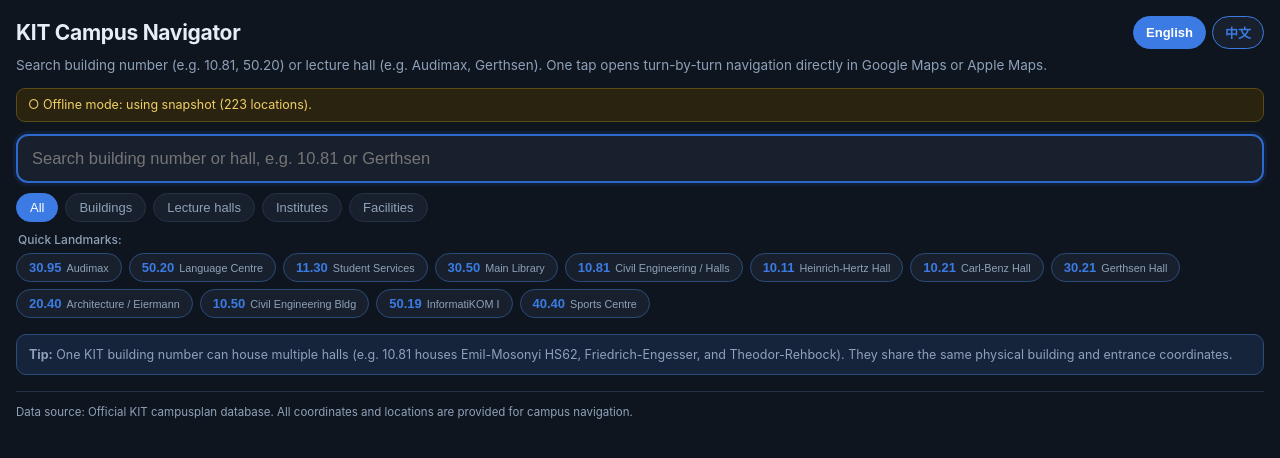
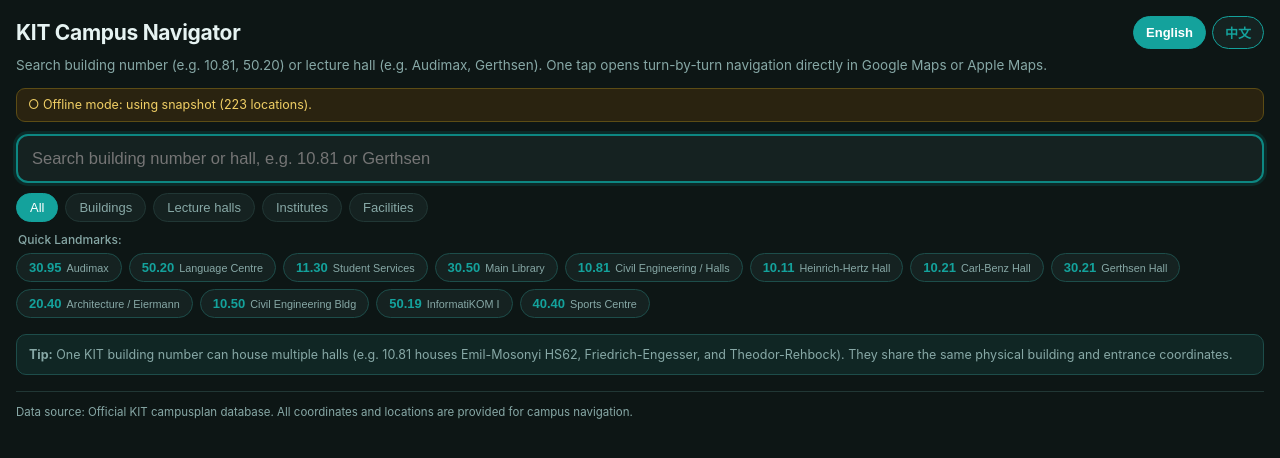
Before and after one commit to difeih/kit-campus-nav, a plain HTML site: page index.html in a window 1280 px wide. Drawn offline with Linux system fonts and the dark colour scheme; no server answers.

Commit message:
Update color palette to KIT teal #057A75

```diff
--- a/index.html
+++ b/index.html
@@ -10,34 +10,34 @@
 <meta property="og:type" content="website">
 <style>
 :root{
-  --kit-blue:#1e50a2;
-  --kit-blue-hover:#153d80;
-  --kit-blue-light:#eaf1fb;
-  --kit-blue-border:#99bcf0;
-  --bg-page:#f4f7fb;
+  --kit-blue:#057a75;
+  --kit-blue-hover:#035f5b;
+  --kit-blue-light:#eaf6f5;
+  --kit-blue-border:#9fd4d1;
+  --bg-page:#f4f9f8;
   --bg-card:#ffffff;
-  --text-main:#1c2530;
-  --text-sub:#52637a;
-  --border-light:#d8e2ee;
+  --text-main:#152423;
+  --text-sub:#4f6b69;
+  --border-light:#d6e7e5;
   --apple-btn:#1c1c1e;
-  --nav-btn:#1e50a2;
-  --map-btn:#0d6efd;
+  --nav-btn:#057a75;
+  --map-btn:#0e8d87;
 }
 
 @media(prefers-color-scheme:dark){
   :root{
-    --kit-blue:#3b7be3;
-    --kit-blue-hover:#2d69cc;
-    --kit-blue-light:#15243b;
-    --kit-blue-border:#2b4b7a;
-    --bg-page:#0f151f;
-    --bg-card:#18202d;
-    --text-main:#e6edf5;
-    --text-sub:#8ea1b8;
-    --border-light:#253245;
-    --apple-btn:#282b30;
-    --nav-btn:#2a69d4;
-    --map-btn:#1a5dc4;
+    --kit-blue:#14a29c;
+    --kit-blue-hover:#0d8782;
+    --kit-blue-light:#102624;
+    --kit-blue-border:#1d4d4a;
+    --bg-page:#0d1615;
+    --bg-card:#152221;
+    --text-main:#e6f3f2;
+    --text-sub:#87a8a6;
+    --border-light:#213735;
+    --apple-btn:#242b2a;
+    --nav-btn:#109993;
+    --map-btn:#0d807b;
   }
 }
 
@@ -87,7 +87,7 @@ input[type=search]{
 }
 input[type=search]:focus{
   border-color:var(--kit-blue-hover);
-  box-shadow:0 0 0 3px rgba(30,80,162,0.18);
+  box-shadow:0 0 0 3px rgba(5,122,117,0.2);
 }
 input[type=search]::-webkit-search-cancel-button{display:none}
 .clear-btn{
```
